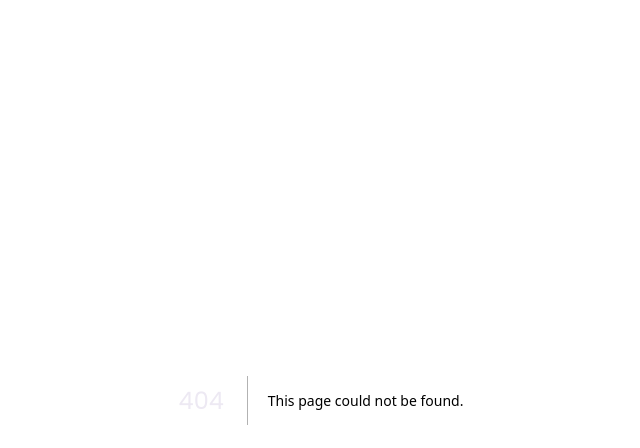
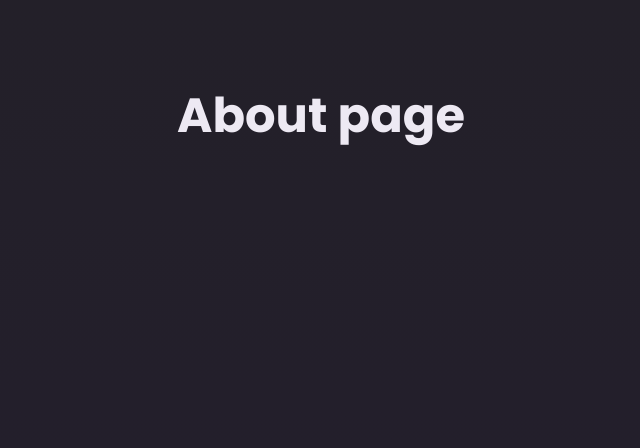
Before and after one commit to shinoby85/react-udemy, a Next.js app: page /about in a window 1280 px wide. Before the commit this address had no page. Shown: the top 448 px of the page, without its empty margins (319-959 px from the left). Built offline with nearby package versions, Linux system fonts and the light colour scheme.

Commit message:
Add route

```diff
--- /dev/null
+++ b/app/about/page.js
@@ -0,0 +1,7 @@
+export default function AboutPage() {
+  return (
+    <main>
+      <h1>About page</h1>
+    </main>
+  );
+}
--- a/app/layout.js
+++ b/app/layout.js
@@ -5,10 +5,10 @@ export const metadata = {
   description: 'Your first NextJS app!',
 };
 
-export default function RootLayout({ children }) {
+export default function RootLayout({children}) {
   return (
     <html lang="en">
-      <body>{children}</body>
+    <body>{children}</body>
     </html>
   );
 }
--- a/app/page.js
+++ b/app/page.js
@@ -1,9 +1,13 @@
+import Link from "next/link";
+
 export default function Home() {
+  console.log("Executing...");
   return (
     <main>
-      <img src="/logo.png" alt="A server surrounded by magic sparkles." />
+      <img src="/logo.png" alt="A server surrounded by magic sparkles."/>
       <h1>Welcome to this NextJS Course!</h1>
       <p>🔥 Let&apos;s get started! 🔥</p>
+      <p><Link href="/about">About Us</Link></p>
     </main>
   );
 }
```
Also changed, not shown: 1 other file (tests, documents, lock files or other folders).
